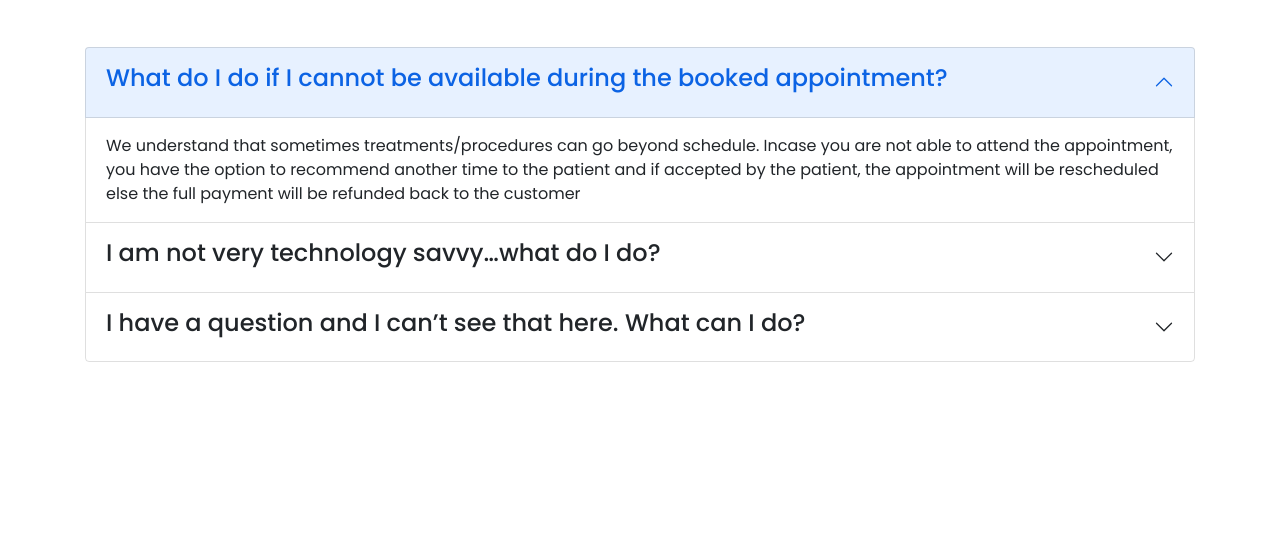
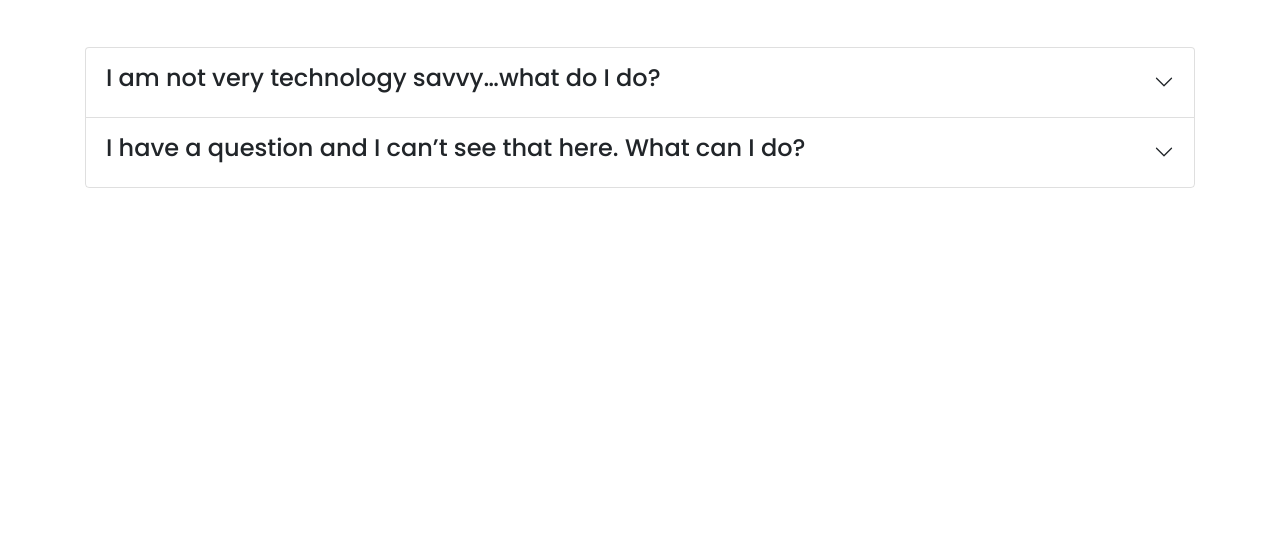
Before and after one commit to blackdante101/mini_project-, a PHP site: page /dashboard/faqs.php in a window 1280 px wide. Shown: the part 251-800 px from the top of the page. Run offline with PHP 8.4, Linux system fonts and the light colour scheme.

Commit message:
made some changes

```diff
--- a/dashboard/faqs.php
+++ b/dashboard/faqs.php
@@ -14,18 +14,6 @@
 	</div>
 	<div class="container mt-5">
 <div class="accordion" id="accordionExample">
-  <div class="accordion-item">
-    <h2 class="accordion-header" id="headingOne">
-      <button class="accordion-button" type="button" data-bs-toggle="collapse" data-bs-target="#collapseOne" aria-expanded="true" aria-controls="collapseOne">
-      <h4>What do I do if I cannot be available during the booked appointment?</h4>
-      </button>
-    </h2>
-    <div id="collapseOne" class="accordion-collapse collapse show" aria-labelledby="headingOne" data-bs-parent="#accordionExample">
-      <div class="accordion-body">
-       We understand that sometimes treatments/procedures can go beyond schedule. Incase you are not able to attend the appointment, you have the option to recommend another time to the patient and if accepted by the patient, the appointment will be rescheduled else the full payment will be refunded back to the customer
-      </div>
-    </div>
-  </div>
   <div class="accordion-item">
     <h2 class="accordion-header" id="headingTwo">
       <button class="accordion-button collapsed" type="button" data-bs-toggle="collapse" data-bs-target="#collapseTwo" aria-expanded="false" aria-controls="collapseTwo">
@@ -46,7 +34,7 @@
     </h2>
     <div id="collapseThree" class="accordion-collapse collapse" aria-labelledby="headingThree" data-bs-parent="#accordionExample">
       <div class="accordion-body">
-        Sorry about it. Please send an email to support@c2mydr.com and we will respond back to you on the same.
+        Sorry about it. Please send an email to healthchatbot@gmail.com and we will respond back to you on the same.
       </div>
     </div>
   </div>
--- a/dashboard/healthtips.php
+++ b/dashboard/healthtips.php
@@ -18,7 +18,7 @@
 </head>
 <body>
 	<?php include 'navbar.php'; ?>
-	<div class="banner mt healthtips-img">
+	<div class="banner healthtips-img">
 	 <h1>Health Tips</h1>
 	</div>
 	<div class="container  p-5">
--- a/dashboard/services.php
+++ b/dashboard/services.php
@@ -14,7 +14,7 @@ $chatbot = new Chatbot();
 </head>
 <body>
 <?php include 'navbar.php'; ?>
-	<div class="banner mt services-img">
+	<div class="banner  services-img">
 	 <h1>Our Services</h1>
 	</div>
 	<div class="container p-5">
```
